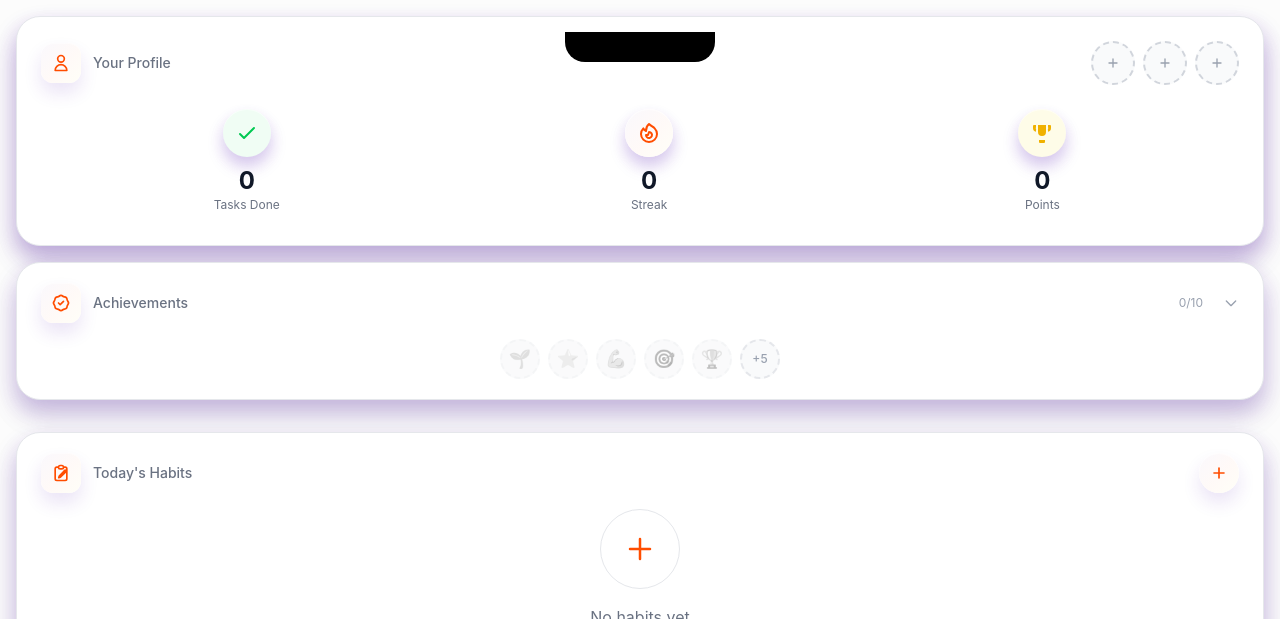
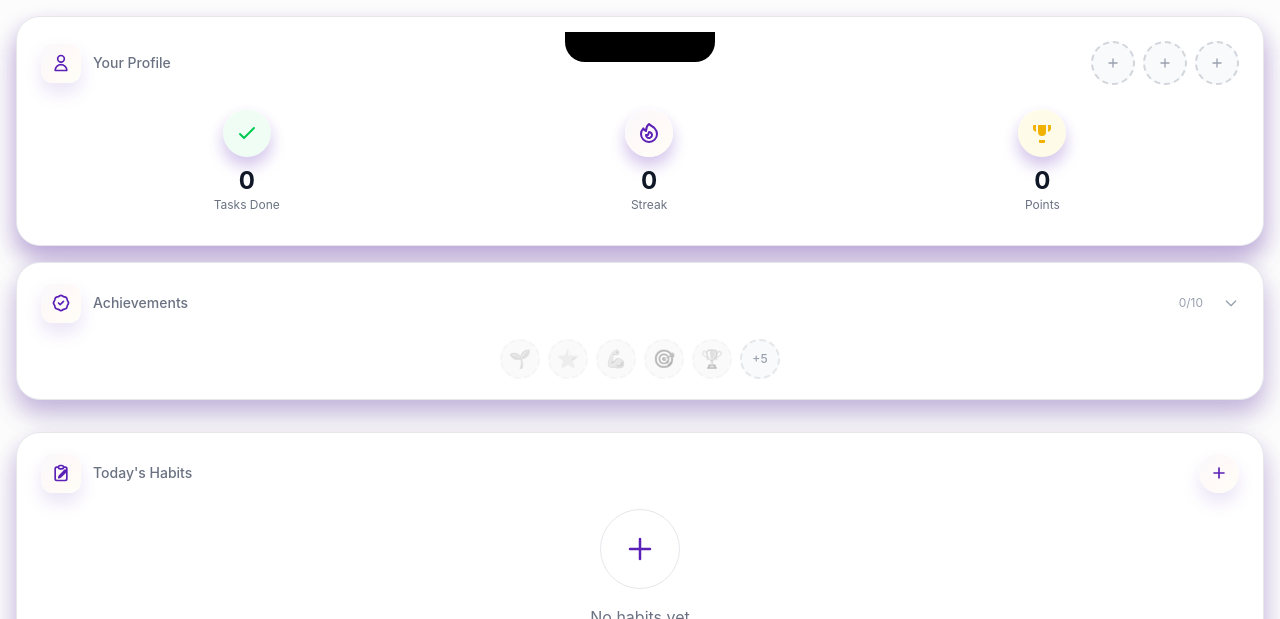
Before and after one commit to benyamty/HB, a React (Vite) app: page / in a window 1280 px wide. Shown: the top 619 px of the page. Built offline with nearby package versions, Linux system fonts and the light colour scheme.

Commit message:
Make accent icons purple (set accent-solid and remove orange icon tints)

```diff
--- a/src/components/Social.jsx
+++ b/src/components/Social.jsx
@@ -103,7 +103,7 @@ function Social({
                   <div className={`w-7 h-7 rounded-full flex items-center justify-center text-xs font-bold ${
                     index === 0 ? 'bg-yellow-100 text-yellow-700' :
                     index === 1 ? 'bg-gray-200 text-gray-600' :
-                    index === 2 ? 'bg-[color:var(--accent-orange)]/20 text-[color:var(--accent-solid)]' :
+                    index === 2 ? 'bg-[color:var(--accent-solid)]/15 text-[color:var(--accent-solid)]' :
                     'bg-gray-100 text-gray-500'
                   } accent-stat`}>
                     {index + 1}
@@ -139,7 +139,7 @@ function Social({
                 <div className={`w-7 h-7 rounded-full flex items-center justify-center text-xs font-bold ${
                   index === 0 ? 'bg-yellow-100 text-yellow-700' :
                   index === 1 ? 'bg-gray-200 text-gray-600' :
-                  index === 2 ? 'bg-[color:var(--accent-orange)]/20 text-[color:var(--accent-solid)]' :
+                  index === 2 ? 'bg-[color:var(--accent-solid)]/15 text-[color:var(--accent-solid)]' :
                   'bg-gray-100 text-gray-500'
                 } accent-stat`}>
                   {index + 1}
--- a/src/index.css
+++ b/src/index.css
@@ -168,7 +168,7 @@ body {
   --accent-purple: #5b21b6;
   --accent-orange: #ff4d00;
   --accent-yellow: #ffe600;
-  --accent-solid: #ff4d00;
+  --accent-solid: #5b21b6;
 }
 
 .accent-gradient {
```
